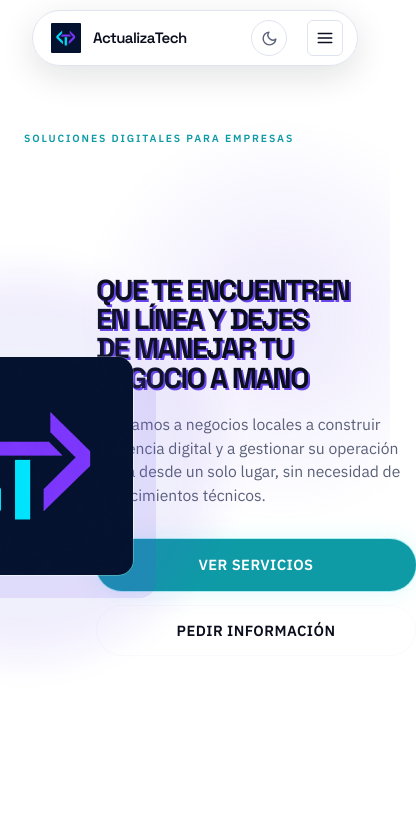
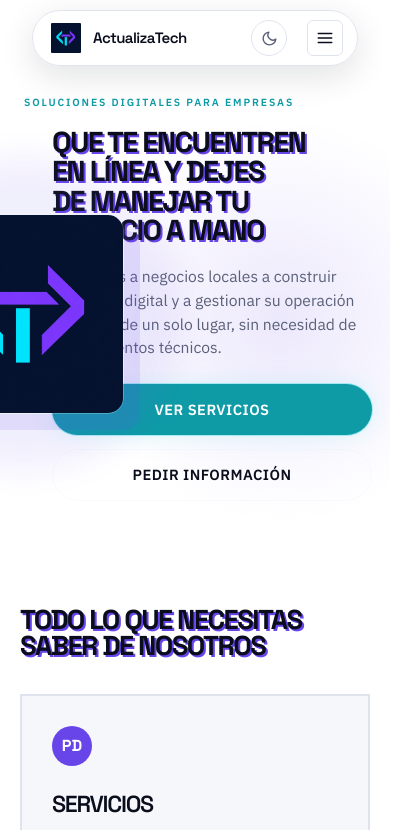
Before and after one commit to Ur1elC4no/IS---Actualizatech, a plain HTML site: page index.html in a window 390 px wide. Shown: the top 830 px of the page, 416 px wide, since content can reach past the window. Drawn offline with Linux system fonts and the light colour scheme.

Commit message:
correccion de errores, espacios, tamaños de letra, entre otras cosas, para el correcto aprovechamiento de espacios del sitio web

```diff
--- a/styles/main.css
+++ b/styles/main.css
@@ -778,17 +778,17 @@ h1, h2, .equipo__titulo{ text-shadow: 2px 2px 0 var(--violeta); }
 
 .hero{
   position: relative;
-  min-height: calc(100vh - 64px);
-  padding: 110px 24px 90px;
+  min-height: auto;
+  padding: 74px 24px 58px;
   grid-template-columns: minmax(0, 1fr) minmax(320px, .82fr);
-  gap: 72px;
+  gap: 48px;
 }
 
 .hero::before, .equipo::before{
   content: "SOLUCIONES DIGITALES PARA EMPRESAS";
   display: block;
   position: absolute;
-  top: 64px;
+  top: 28px;
   left: 24px;
   color: var(--cian);
   font-size: .65rem;
@@ -814,7 +814,7 @@ body:has(.hero) .hero h1{
   line-height: 1.02;
 }
 
-.hero__acciones{ margin-top: 32px; }
+.hero__acciones{ margin-top: 24px; }
 .boton{
   border-radius: 999px;
   padding: 13px 24px;
@@ -828,9 +828,9 @@ body:has(.hero) .hero h1{
 .boton--primario{ box-shadow: 0 0 0 1px rgba(41,214,224,.35), 0 0 24px rgba(41,214,224,.15); }
 .boton--secundario{ border-color: rgba(238,241,248,.35); }
 
-.hero__visual{ min-height: 360px; }
-.hero__glow{ width: 420px; height: 420px; opacity: .5; }
-.hero__logo{ width: min(100%, 300px); height: 300px; border: 1px solid rgba(238,241,248,.25); border-radius: 16px; box-shadow: 22px 22px 0 rgba(104,69,232,.12); }
+.hero__visual{ min-height: 300px; }
+.hero__glow{ width: 340px; height: 340px; opacity: .5; }
+.hero__logo{ width: min(100%, 260px); height: 260px; border: 1px solid rgba(238,241,248,.25); border-radius: 16px; box-shadow: 16px 16px 0 rgba(104,69,232,.12); }
 
 .metricas, .casos, .mision-vision, .faq, .cta-final, .propuesta{ margin-top: 96px; }
 .metricas-grid{ border-color: var(--borde); }
@@ -927,8 +927,9 @@ body:has(.hero) .hero h1{
   h1, .equipo__titulo{ font-size: clamp(2rem, 8vw, 3.2rem); }
   h2{ font-size: clamp(1.9rem, 9vw, 3.2rem); }
   .boton{ width: 100%; }
-  .hero__visual{ min-height: 260px; }
-  .hero__logo{ width: 220px; height: 220px; }
+  .hero{ padding-top: 62px; padding-bottom: 42px; gap: 28px; }
+  .hero__visual{ min-height: 220px; }
+  .hero__logo{ width: 200px; height: 200px; }
 }
 
 @media (max-width: 600px){
```
